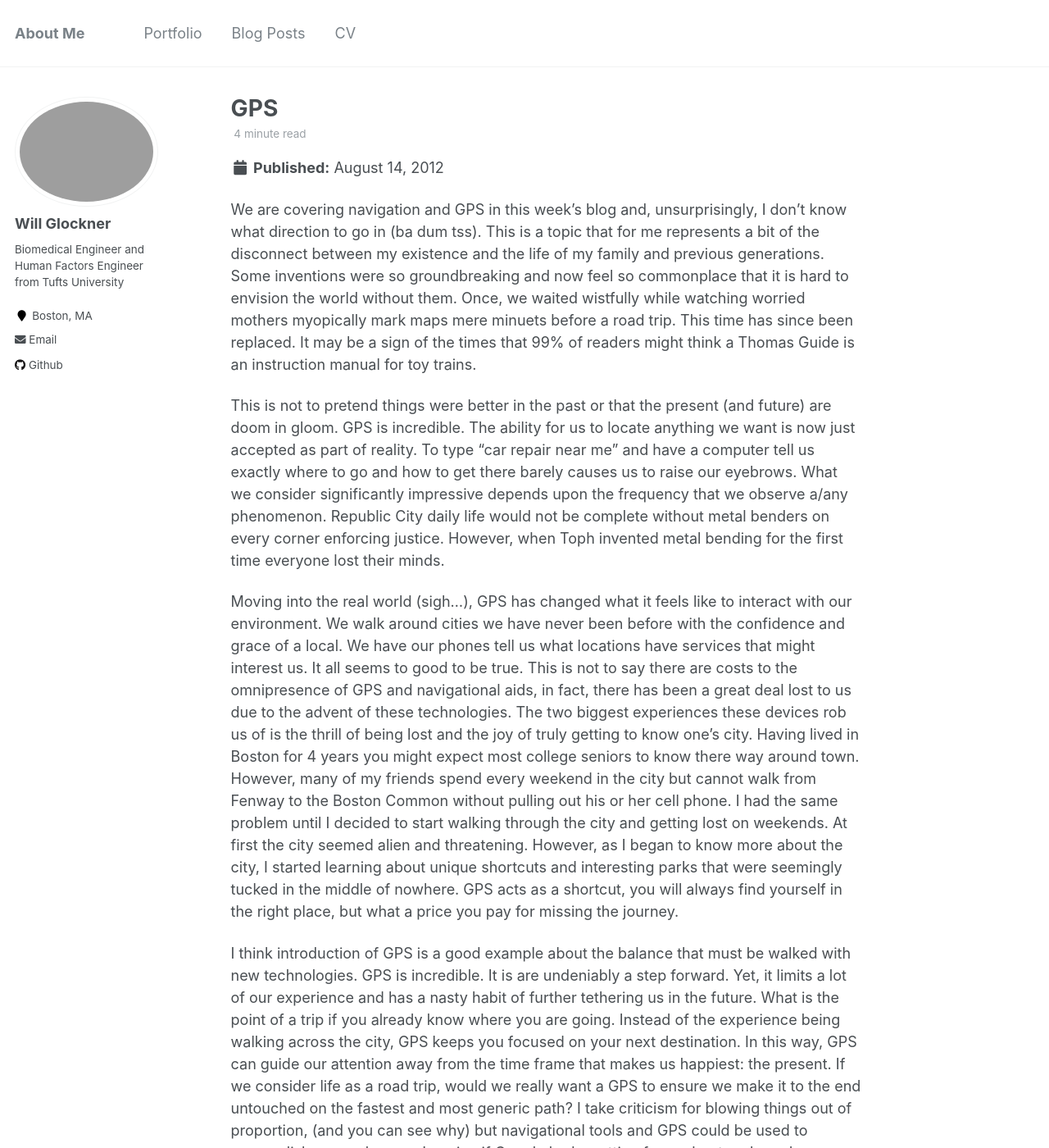
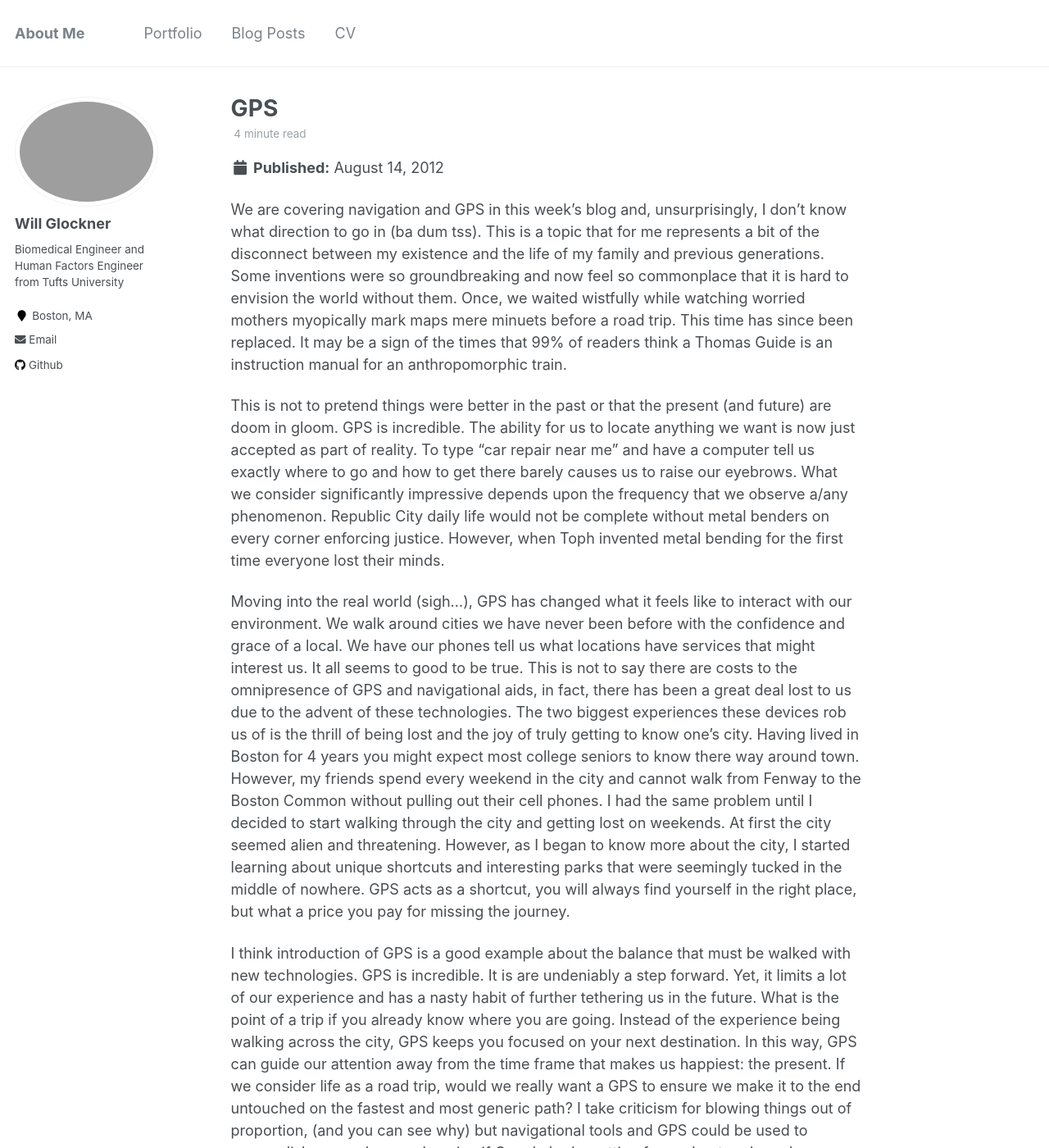
Before and after one commit to Glenn-Moss/wglock.github.io, a Jekyll site: the page built from _posts/2012-08-14-blog-post-1.md, in a window 1280 px wide and 1400 px high. Shown: the whole window at 82% size. Built offline with Jekyll 4.4.1, drawn with Linux system fonts in a browser that asks for light colours.

Commit message:
Update 2012-08-14-blog-post-1.md

```diff
--- a/_posts/2012-08-14-blog-post-1.md
+++ b/_posts/2012-08-14-blog-post-1.md
@@ -8,10 +8,10 @@ tags:
   - Satire
 ---
 
-We are covering navigation and GPS in this week’s blog and, unsurprisingly, I don’t know what direction to go in (ba dum tss). This is a topic that for me represents a bit of the disconnect between my existence and the life of my family and previous generations. Some inventions were so groundbreaking and now feel so commonplace that it is hard to envision the world without them. Once, we waited wistfully while watching worried mothers myopically mark maps mere minuets before a road trip. This time has since been replaced. It may be a sign of the times that 99% of readers might think a Thomas Guide is an instruction manual for toy trains.
+We are covering navigation and GPS in this week’s blog and, unsurprisingly, I don’t know what direction to go in (ba dum tss). This is a topic that for me represents a bit of the disconnect between my existence and the life of my family and previous generations. Some inventions were so groundbreaking and now feel so commonplace that it is hard to envision the world without them. Once, we waited wistfully while watching worried mothers myopically mark maps mere minuets before a road trip. This time has since been replaced. It may be a sign of the times that 99% of readers  think a Thomas Guide is an instruction manual for an anthropomorphic train.
 
 This is not to pretend things were better in the past or that the present (and future) are doom in gloom. GPS is incredible. The ability for us to locate anything we want is now just accepted as part of reality. To type “car repair near me” and have a computer tell us exactly where to go and how to get there barely causes us to raise our eyebrows.  What we consider significantly impressive depends upon the frequency that we observe a/any phenomenon. Republic City daily life would not be complete without metal benders on every corner enforcing justice. However, when Toph invented metal bending for the first time everyone lost their minds.
 
-Moving into the real world (sigh…), GPS has changed what it feels like to interact with our environment. We walk around cities we have never been before with the confidence and grace of a local. We have our phones tell us what locations have services that might interest us. It all seems to good to be true. This is not to say there are costs to the omnipresence of GPS and navigational aids, in fact, there has been a great deal lost to us due to the advent of these technologies. The two biggest experiences these devices rob us of is the thrill of being lost and the joy of truly getting to know one’s city. Having lived in Boston for 4 years you might expect most college seniors to know there way around town. However, many of my friends spend every weekend in the city but cannot walk from Fenway to the Boston Common without pulling out his or her cell phone. I had the same problem until I decided to start walking through the city and getting lost on weekends. At first the city seemed alien and threatening. However, as I began to know more about the city, I started learning about unique shortcuts and interesting parks that were seemingly tucked in the middle of nowhere. GPS acts as a shortcut, you will always find yourself in the right place, but what a price you pay for missing the journey.
+Moving into the real world (sigh…), GPS has changed what it feels like to interact with our environment. We walk around cities we have never been before with the confidence and grace of a local. We have our phones tell us what locations have services that might interest us. It all seems to good to be true. This is not to say there are costs to the omnipresence of GPS and navigational aids, in fact, there has been a great deal lost to us due to the advent of these technologies. The two biggest experiences these devices rob us of is the thrill of being lost and the joy of truly getting to know one’s city. Having lived in Boston for 4 years you might expect most college seniors to know there way around town. However, my friends spend every weekend in the city and cannot walk from Fenway to the Boston Common without pulling out their cell phones. I had the same problem until I decided to start walking through the city and getting lost on weekends. At first the city seemed alien and threatening. However, as I began to know more about the city, I started learning about unique shortcuts and interesting parks that were seemingly tucked in the middle of nowhere. GPS acts as a shortcut, you will always find yourself in the right place, but what a price you pay for missing the journey.
 
 I think introduction of GPS is a good example about the balance that must be walked with new technologies. GPS is incredible. It is are undeniably a step forward. Yet, it limits a lot of our experience and has a nasty habit of further tethering us in the future. What is the point of a trip if you already know where you are going. Instead of the experience being walking across the city, GPS keeps you focused on your next destination. In this way, GPS can guide our attention away from the time frame that makes us happiest: the present. If we consider life as a road trip, would we really want a GPS to ensure we make it to the end untouched on the fastest and most generic path? I take criticism for blowing things out of proportion, (and you can see why) but navigational tools and GPS could be used to accomplish so much more. Imagine if Google had a setting for exploratory based navigation. If you had a directional arrow facing the location of your destination, and you still got to choose a path. How many hidden gems in terms of parks, statues, unique architecture, and new paths would you discover?
```
